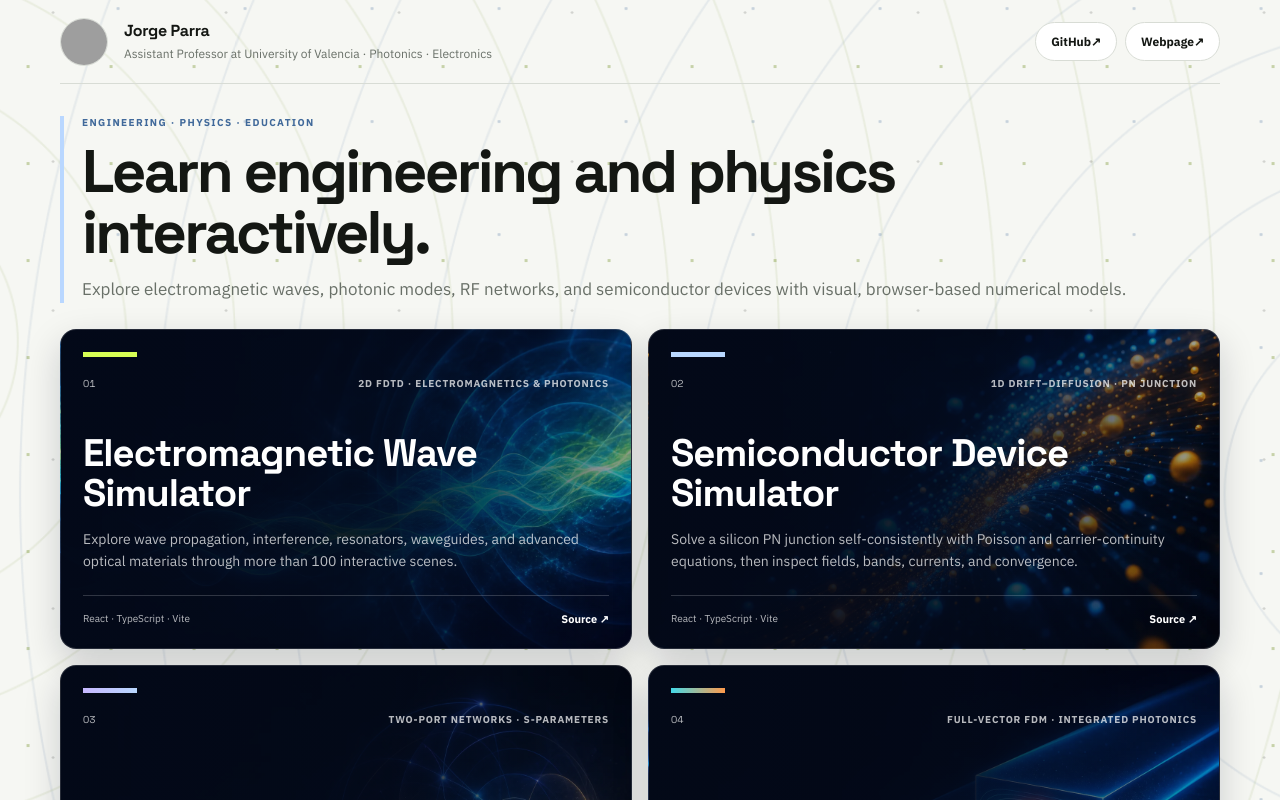
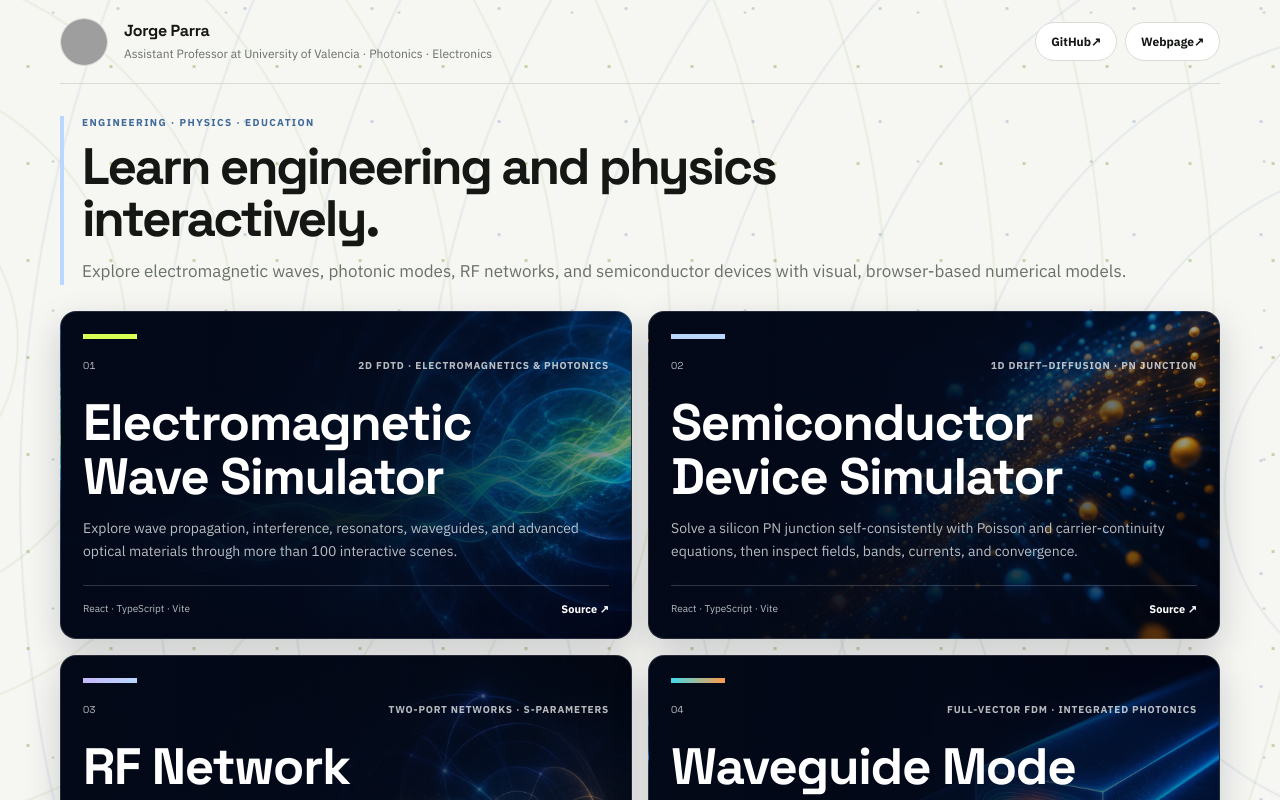
Before and after one commit to jorpago2/jorpago2.github.io, a React (Vite) app: page / in a window 1280 px wide. Shown: the top 800 px of the page. Built offline with nearby package versions, Linux system fonts and the light colour scheme; no server answers; grey boxes are pictures that could not be loaded.

Commit message:
Unify desktop heading sizes

```diff
--- a/src/styles.css
+++ b/src/styles.css
@@ -9,6 +9,7 @@
   --violet: #c7b8ff;
   --font-display: "Space Grotesk", Arial, sans-serif;
   --font-body: "IBM Plex Sans", Arial, sans-serif;
+  --heading-size: clamp(34px, 4vw, 52px);
 }
 
 * {
@@ -212,7 +213,7 @@ p {
 h1 {
   max-width: 880px;
   margin-bottom: 20px;
-  font-size: clamp(44px, 6vw, 76px);
+  font-size: var(--heading-size);
   font-family: var(--font-display);
   line-height: 1.02;
   letter-spacing: -0.045em;
@@ -359,7 +360,7 @@ h1 {
 h2 {
   max-width: 460px;
   margin-bottom: 18px;
-  font-size: clamp(34px, 4vw, 52px);
+  font-size: var(--heading-size);
   font-family: var(--font-display);
   line-height: 1.05;
   letter-spacing: -0.025em;
@@ -431,7 +432,6 @@ h2 {
 .desktop-heading h2 {
   max-width: 680px;
   margin-bottom: 14px;
-  font-size: clamp(32px, 4vw, 48px);
 }
 
 .research-lead,
@@ -644,7 +644,6 @@ h2 {
 
   h1 {
     margin-bottom: 14px;
-    font-size: clamp(40px, 5vw, 60px);
   }
 
   .simulator-list {
@@ -667,7 +666,6 @@ h2 {
 
   h2 {
     margin-bottom: 14px;
-    font-size: clamp(30px, 3vw, 42px);
   }
 
   .simulator-footer {
```
